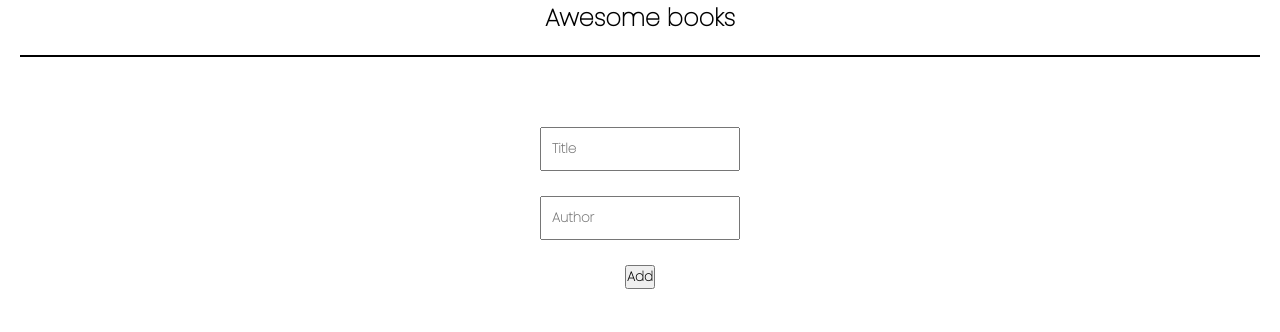
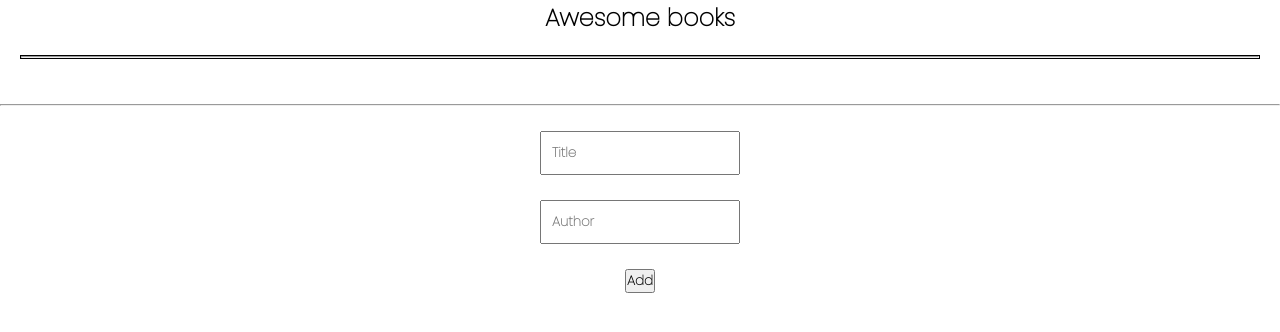
Before and after one commit to tsheporamantso/Awesome_books, a website with bundled scripts: page index.html in a window 1280 px wide. Built offline with nearby package versions, Linux system fonts and the light colour scheme.

Commit message:
Added  line break on book list and on article

```diff
--- a/index.html
+++ b/index.html
@@ -19,8 +19,9 @@
             <div class="title-container">
                 <h1 class="title-bar">Awesome books</h1>
             </div>
-            <div class="book-list"></div>
-        </article><br><br>
+            <div class="book-list"><hr></div>
+
+        </article><br><hr><br>
         <article class="new-book-container">
             <form action="" class="add-form">
                 <input type="text" id="title" class="title" placeholder="Title" required><br>
```
